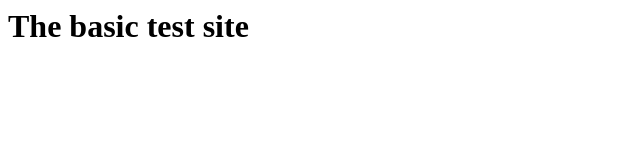
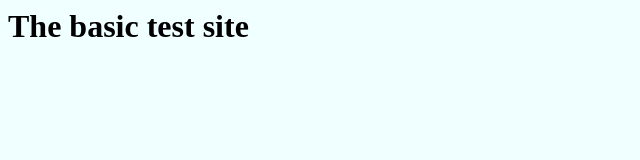
Before and after one commit to antonbasic/public-test, a plain HTML site: page index.html in a window 1280 px wide. Shown: the whole page, without its empty margins (0-640 px from the left). Drawn offline with Linux system fonts and the light colour scheme.

Commit message:
Add background color

```diff
--- a/index.html
+++ b/index.html
@@ -1,6 +1,7 @@
 <html>
   <head>
     <title>Basic public test site</title>
+    <link rel="stylesheet" type="text/css" href="main.css" />
   </head>
 
   <body>
--- /dev/null
+++ b/main.css
@@ -0,0 +1,3 @@
+body {
+  background-color: azure;
+}
```
